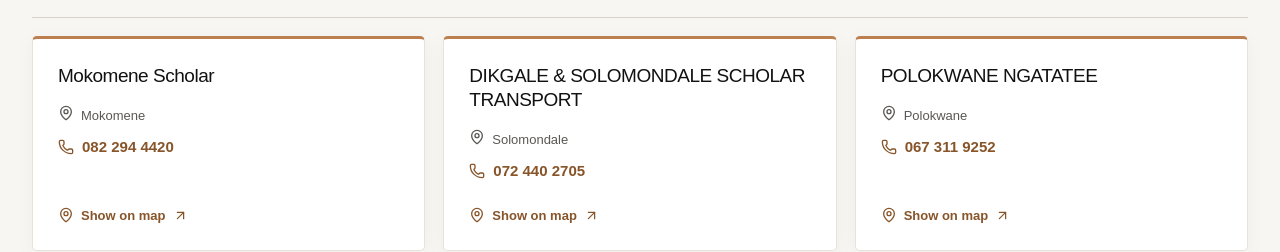
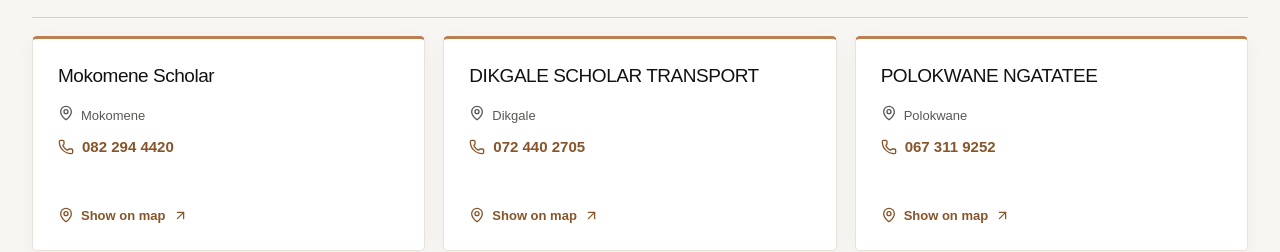
Before and after one commit to KhulaNode/lsta, a Next.js app: page /member-network in a window 1280 px wide. Shown: the part 2762-3014 px from the top of the page. Built offline with nearby package versions, Linux system fonts and the light colour scheme; no server answers.

Commit message:
Updated [affiliates.ts (line 17)](/home/moloko/KhulaNode/lsta/src/content/affiliates.ts:17): the member is now DIKGALE SCHOLAR TRANSPORT, and its pin uses the approximate Dikgale locality coordinates

```diff
--- a/src/content/affiliates.ts
+++ b/src/content/affiliates.ts
@@ -14,7 +14,7 @@ export const publishAffiliateContacts = true;
 
 export const affiliates: Affiliate[] = [
   { id: "mokomene-scholar", name: "Mokomene Scholar", phone: "082 294 4420", district: "Capricorn", municipality: "Molemole", location: "Mokomene", coordinates: { latitude: -23.464, longitude: 29.82 } },
-  { id: "dikgale-solomondale", name: "DIKGALE & SOLOMONDALE SCHOLAR TRANSPORT", phone: "072 440 2705", district: "Capricorn", municipality: "Polokwane", location: "Solomondale", coordinates: { latitude: -23.7659, longitude: 29.7004 } },
+  { id: "dikgale-scholar", name: "DIKGALE SCHOLAR TRANSPORT", phone: "072 440 2705", district: "Capricorn", municipality: "Polokwane", location: "Dikgale", coordinates: { latitude: -23.74787, longitude: 29.78331 } },
   { id: "polokwane-ngatatee", name: "POLOKWANE NGATATEE", phone: "067 311 9252", district: "Capricorn", municipality: "Polokwane", location: "Polokwane", coordinates: { latitude: -23.9112, longitude: 29.4618 } },
   { id: "mphahlele", name: "MPHAHLELE TRANSPORT ORGANIZATION", phone: "079 679 8337", district: "Capricorn", municipality: "Lepelle-Nkumpi", location: "Mphahlele", coordinates: { latitude: -24.313, longitude: 29.6382 } },
   { id: "moletjie-r521", name: "MOLETJIE R521 SCHOLAR TRANSPORT", phone: "064 659 7971", district: "Capricorn", municipality: "Polokwane", location: "Moletjie Traditional Authority", coordinates: { latitude: -23.73168, longitude: 29.303266 } },
```
